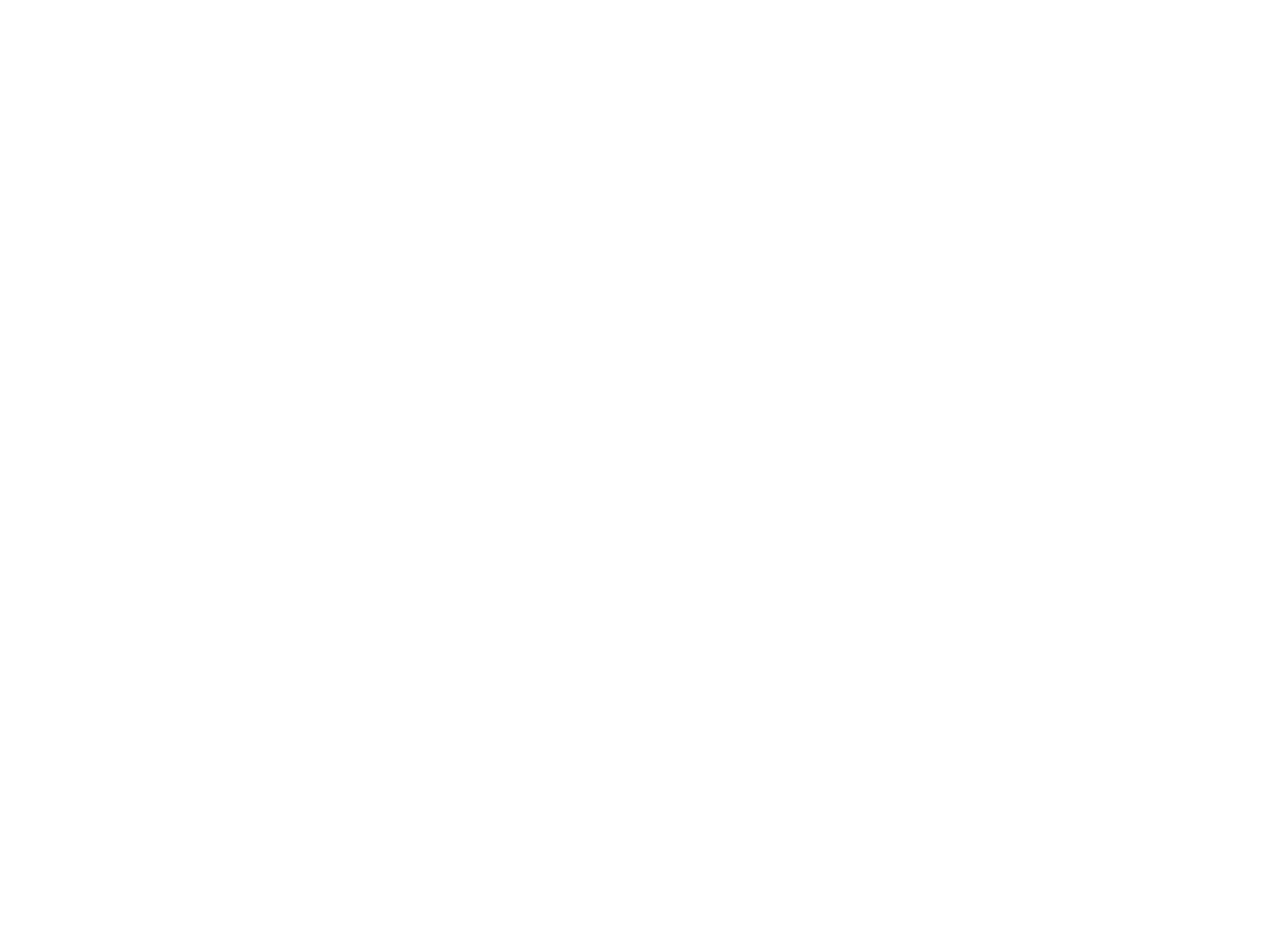
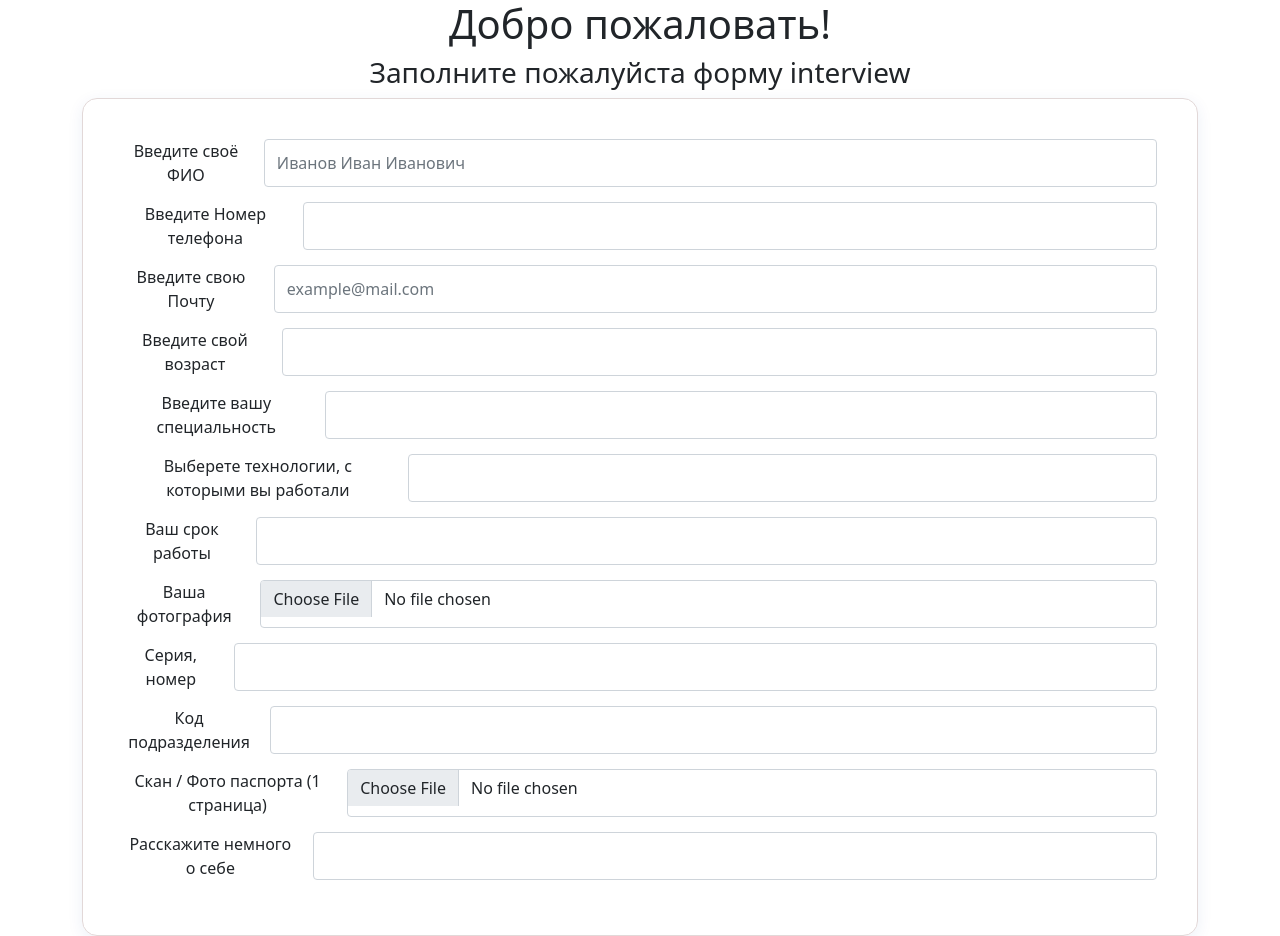
Before and after one commit to KimSvetlana/testJSON, a plain HTML site: page index.html in a window 1280 px wide. Before the commit the page ends 800 px from the top, so only its background shows below. Drawn offline with nearby package versions, Linux system fonts and the light colour scheme.

Commit message:
функция добавления элементов input

```diff
--- a/index.html
+++ b/index.html
@@ -5,8 +5,22 @@
     <meta http-equiv="X-UA-Compatible" content="IE=edge">
     <meta name="viewport" content="width=device-width, initial-scale=1.0">
     <title>Document</title>
+    <script
+        src="https://code.jquery.com/jquery-3.6.0.min.js"
+        integrity="sha256-/xUj+3OJU5yExlq6GSYGSHk7tPXikynS7ogEvDej/m4="
+        crossorigin="anonymous">
+    </script>
+    <link href="https://cdn.jsdelivr.net/npm/bootstrap@5.0.0-beta3/dist/css/bootstrap.min.css" rel="stylesheet" integrity="sha384-eOJMYsd53ii+scO/bJGFsiCZc+5NDVN2yr8+0RDqr0Ql0h+rP48ckxlpbzKgwra6" crossorigin="anonymous">
+    <link rel="stylesheet" href="./style.css">
 </head>
 <body>
+    <div class='container text-center' >
+        <h1>Добро пожаловать!</h1>
+        <h3 class='head'>Заполните пожалуйста форму!</h3>
+        <form action=""></form>
 
+    </div>
+    <script src='./index.js'></script>
+    <script src="https://cdn.jsdelivr.net/npm/bootstrap@5.0.0-beta3/dist/js/bootstrap.bundle.min.js" integrity="sha384-JEW9xMcG8R+pH31jmWH6WWP0WintQrMb4s7ZOdauHnUtxwoG2vI5DkLtS3qm9Ekf" crossorigin="anonymous"></script>
 </body>
 </html>
--- a/index.js
+++ b/index.js
@@ -0,0 +1,319 @@
+let jsonAddPost = `{
+    "name":"addpost",
+    "fields":[
+    {
+        "label":"Title",
+        "input": {
+            "type":"text",
+            "required": true
+        }
+    },
+    {
+        "label":"Description",
+        "input": {
+            "type":"textarea",
+            "required":true
+        }
+    },
+    {
+        "label":"Image",
+        "input": {
+            "type":"file",
+            "required": true
+        }
+    },
+    {
+        "label":"Publish Date",
+        "input": {
+            "type": "date",
+            "required": true
+        }
+    },
+    {
+        "label": "Author",
+        "input": {
+            "type": "text"
+        }
+    }
+],
+"references":[
+    {
+      "input":{
+        "type":"checkbox",
+        "required":true,
+        "checked":"false"
+      }
+    },
+    {
+        "text without ref":"View Author Post",
+        "text":"View Author Post",
+        "ref":"viewauthor"
+    }
+  ],
+    "buttons":[
+    {
+        "text":"Create Post"
+    }
+]
+}`;
+
+let jsonInterview = `{
+    "name":"interview",
+    "fields":[
+        {
+            "label":"Введите своё ФИО",
+            "input":{
+                "type":"text",
+                "required":true,
+                "placeholder":"Иванов Иван Иванович"
+            }
+        },
+        {
+          "label":"Введите Номер телефона",
+          "input":{
+              "type":"number",
+              "required":true,
+              "mask": "+7 (999) 99-99-999"
+          }
+        },
+        {
+          "label":"Введите свою Почту",
+          "input":{
+              "type":"email",
+              "required":true,
+              "placeholder":"example@mail.com"
+          }
+        },
+        {
+            "label":"Введите свой возраст",
+            "input":{
+                "type":"number",
+                "required":true
+            }
+        },
+        {
+            "label":"Введите вашу специальность",
+            "input":{
+                "type":"text",
+                "required":true
+            }
+        },
+        {
+            "label":"Выберете технологии, с которыми вы работали",
+            "input":{
+                "type":"technology",
+                "required": true,
+                "technologies": ["PHP", "JS", "Laravel", "Express.js", "Yii2", "HTML", "CSS", "Java"],
+                "multiple": true
+            }
+        },
+        {
+            "label":"Ваш срок работы",
+            "input":{
+                "type":"number",
+                "required": true
+            }
+        },
+        {
+            "label":"Ваша фотография",
+            "input":{
+                "type":"file",
+                "required":true
+            }
+        },
+        {
+            "label":"Серия, номер",
+            "input":{
+                "type": "number",
+                "required": true,
+                "mask": "99-99 999999"
+            }
+        },
+        {
+            "label":"Код подразделения",
+            "input":{
+                "type": "number",
+                "required": true,
+                "mask": "999-999"
+            }
+        },
+        {
+            "label":"Скан / Фото паспорта (1 страница)",
+            "input":{
+                "type": "file",
+                "required": true,
+                "multiple": true,
+                "filetype": ["png", "jpeg", "pdf"]
+            }
+        },
+        {
+            "label":"Расскажите немного о себе",
+            "input":{
+                "type":"textarea",
+                "required:":true
+            }
+        }
+    ],
+    "references":[
+        {
+          "input":{
+            "type":"checkbox",
+            "required":true,
+            "checked":"false"
+          }
+        },
+        {
+            "text without ref":"I accept the",
+            "text":"Terms & Conditions",
+            "ref":"termsandconditions"
+        }
+    ],
+    "buttons":[
+        {
+            "text":"Send"
+        },
+        {
+            "text":"Cancel"
+        }
+    ]
+}`;
+
+let jsonSignin = `{
+    "name":"login",
+    "fields":[
+        {
+            "label":"Enter your login or email",
+            "input":{
+                "type":"text",
+                "required":true,
+                "placeholder": "login or email"
+            }
+        },
+        {
+            "label":"Enter your password",
+            "input":{
+                "type":"password",
+                "required":true,
+                "placeholder": "password"
+            }
+        }
+    ],
+    "references":[
+        {
+            "text":"Forgot password?",
+            "ref":"rememberpassword"
+        },
+        {
+            "text":"Create new account",
+            "ref":"signup"
+        }
+    ],
+    "buttons":[
+        {
+            "text":"Login"
+        }
+    ]
+}`;
+
+let jsonSignup = `{
+    "name":"register",
+    "fields":[
+    {
+        "input":{
+            "type":"text",
+            "required":true,
+            "placeholder":"Enter full name"
+        }
+    },
+    {
+        "input":{
+            "type":"email",
+            "required":true,
+            "placeholder":"Enter email"
+        }
+    },
+    {
+        "input":{
+            "type":"password",
+            "required":true,
+            "placeholder":"password"
+        }
+    },
+    {
+        "input":{
+            "type":"password",
+            "required":true,
+            "placeholder":"Confirm password"
+        }
+    }
+    ],
+    "references":[
+        {
+            "text without ref":"Already have account?",
+            "text":"Login",
+            "ref":"signin"
+        }
+    ],
+    "buttons":[
+    {
+        "text":"Sign Up"
+    }
+]
+}`;
+
+let jsonColorShme = `{
+    "name":"website_color_scheme",
+    "fields":[
+        {
+            "label":"Choose color scheme",
+            "input":{
+                "type":"color",
+                "colors":["#3366ff","#009933","#990033","#996633"]
+            }
+        },
+        {
+            "input":{
+                "type":"checkbox",
+                "checked":"false"
+            },
+            "label":"Turn on dark theme?"
+        }
+    ]
+}`
+
+let addFormField = function (el) {
+    let required = el.input.required ? 'required' : '';
+    let placeholder = el.input.placeholder ? `placeholder="${el.input.placeholder}"` : '';
+    $('form').append(`<div class='wrapper'>
+                      <label>${el.label}</label>
+                      <input class ='form-control' type="${el.input.type}"  ${required} ${placeholder}>
+                    </div>`)
+}
+
+$(document).ready(function () {
+    let myForm = JSON.parse(jsonInterview);
+
+    let myHeading = myForm.name;
+    $('.head').text(`Заполните пожалуйста форму ${myHeading}`);
+
+    myForm.fields.forEach(field => {
+        addFormField(field);
+    });
+
+    if (myForm.references) {
+        myForm.references.forEach(el => {
+            $('form').append(`<div>${el.references["text without ref"]}
+                                < a href='${el.references.ref}'>${el.references.text}</a>
+                            </div>`);
+        })
+    }
+
+    if (myForm.buttons) {
+        myForm.buttons.forEach(el => {
+            console.log(el)
+            $('form').append(`<button class='btn btn-outline-primary'>${el.text}</button>`)
+        })
+    }
+
+});
+console.log('Hi!')
--- a/style.css
+++ b/style.css
@@ -0,0 +1,35 @@
+form{
+    padding: 40px;
+    margin-bottom: 20px;
+    min-width: 320px;
+    margin: 0 auto;
+    border: 1px solid rgb(226, 216, 216);
+    border-radius: 15px;
+    box-shadow: 0px 4px 16px rgba(0, 66, 148, 0.08);
+}
+
+.wrapper{
+    display: flex;
+    margin-bottom: 15px;
+}
+
+.wrapper > input {
+    width: 100%;
+    margin-left: 15px;
+}
+
+@media screen and (max-width: 755px) {
+    .wrapper{
+        display: initial;
+    }
+    .wrapper > input {
+        margin-left: 0px;
+    }
+    .wrapper > label {
+        margin-top: 20px;
+    }
+
+}
+form button {
+    margin: 15px;
+}
```
Also changed, not shown: jsonObj.js (added, +58 -0 lines).
